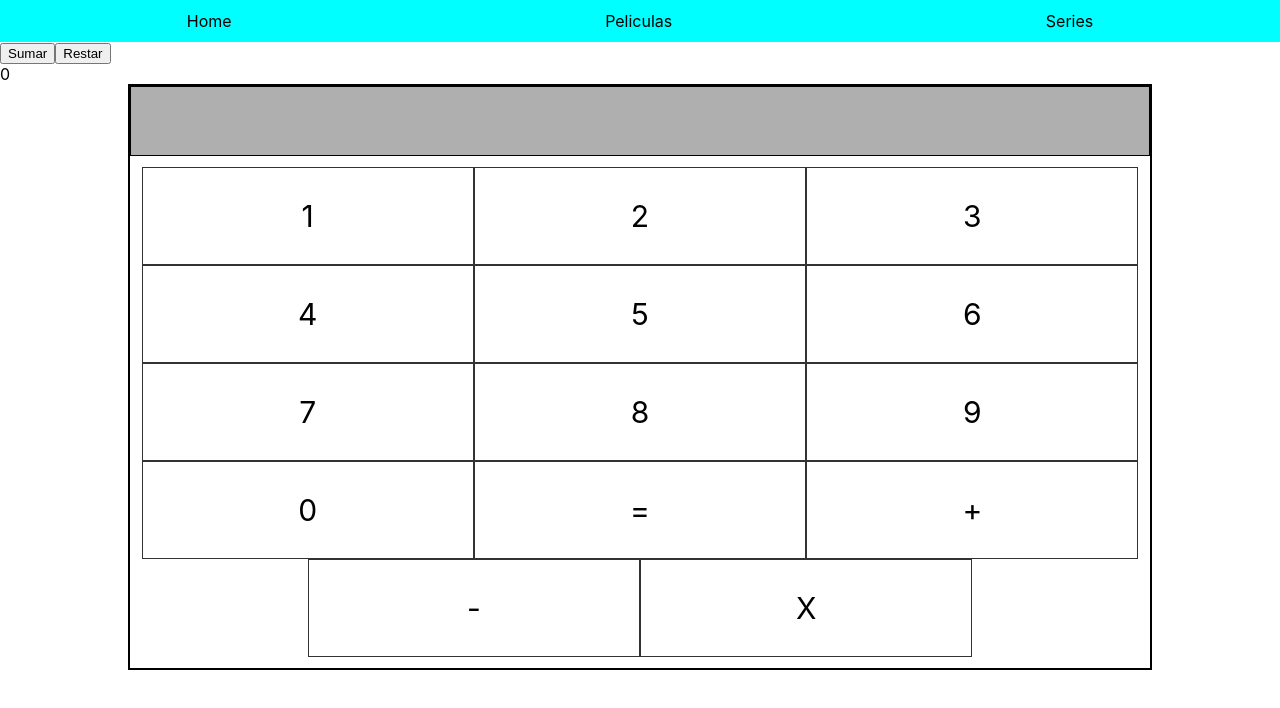
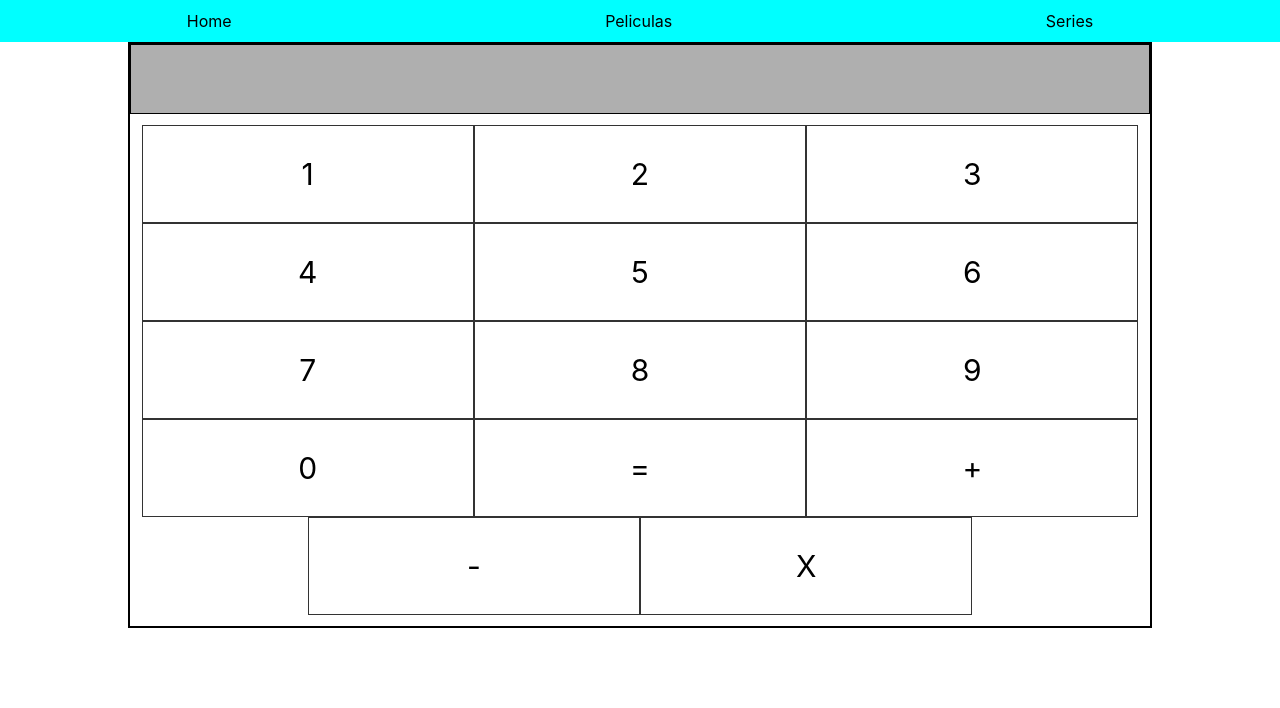
Before and after one commit to juanpabloct/Calculator-react, a React (Create React App) app: page / in a window 1280 px wide. Shown: the top 708 px of the page. Built offline with nearby package versions, Linux system fonts and the light colour scheme.

Commit message:
Se ha quitado una botonera de prueba

```diff
--- a/src/App.js
+++ b/src/App.js
@@ -1,18 +1,10 @@
-import { useState } from "react";
-import Button from "./components/Button";
 import Menu from "./components/Nav/menu";
 import Calculadora from "./components/calculadora/calculadora";
 
 function App() {
-  const [contador, setContador] = useState(0);
   return (
     <>
       <Menu />
-      <div>
-        <Button name="Sumar" onClick={() => setContador(contador + 1)} />
-        <Button name="Restar" onClick={() => setContador(contador - 1)} />
-      </div>
-      <div>{contador}</div>
       <Calculadora />
     </>
   );
```
